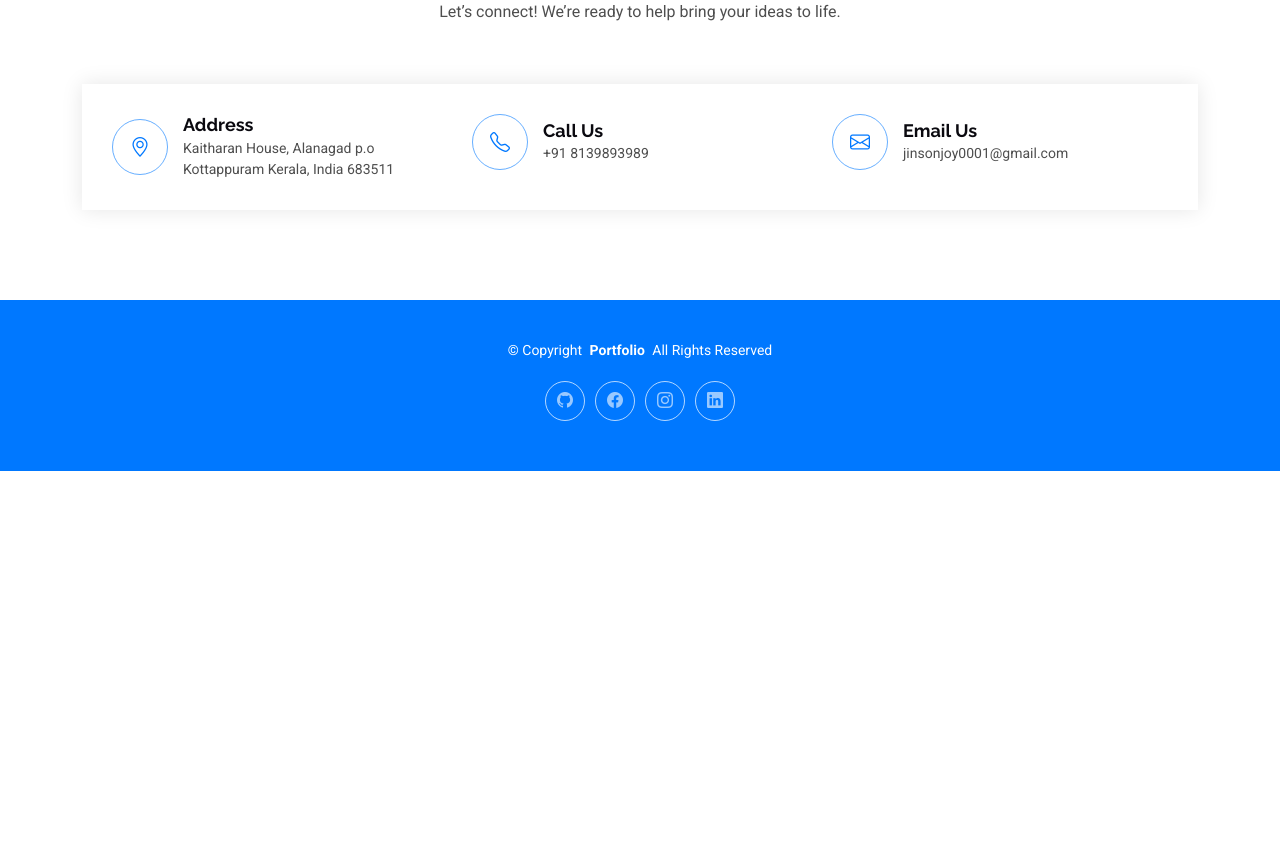
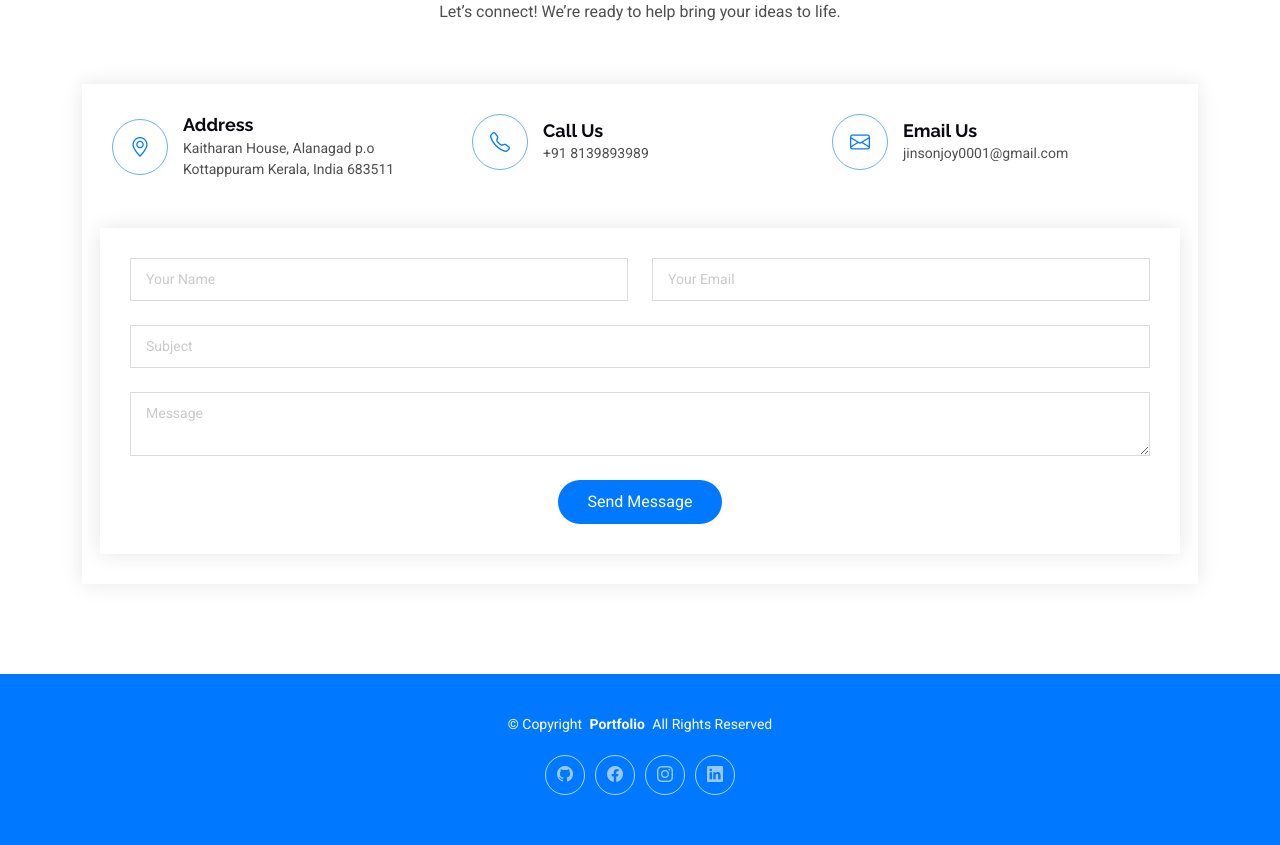
Before and after one commit to jinsonjoy/Jinson_Portfolio, a Django app: page / in a window 1280 px wide. Shown: the part 5078-5923 px from the top of the page. Before the commit the page ends 5549 px from the top, so only its background shows below. Run offline with Django 5.2, Linux system fonts and the light colour scheme; some libraries are stand-ins or nearby versions.

Commit message:
email form added

```diff
--- a/AdminApp/templates/index.html
+++ b/AdminApp/templates/index.html
@@ -518,6 +518,33 @@
               </div>
             </div><!-- End Info Item -->
 
+            <form id="contactForm" action="{% url 'send_email' %}" method="post" class="php-email-form" data-aos="fade-up" data-aos-delay="300">
+              {% csrf_token %}
+              <div class="row gy-4">
+
+                <div class="col-md-6">
+                  <input type="text" name="name" class="form-control" placeholder="Your Name" required>
+                </div>
+
+                <div class="col-md-6 ">
+                  <input type="email" class="form-control" name="email" placeholder="Your Email" required>
+                </div>
+
+                <div class="col-md-12">
+                  <input type="text" class="form-control" name="subject" placeholder="Subject" required>
+                </div>
+
+                <div class="col-md-12">
+                  <textarea class="form-control" name="message" rows="2" placeholder="Message" required></textarea>
+                </div>
+
+                <div class="col-md-12 text-center">
+                  <button type="submit">Send Message</button>
+                </div>
+
+              </div>
+            </form><!-- End Contact Form -->
+
           </div>
         </div>
 
@@ -566,6 +593,30 @@
   <!-- Main JS File -->
   <script src="{% static 'assets/js/main.js' %}"></script>
 
+<!--script for email success-->
+<script>
+document.getElementById("contactForm").addEventListener("submit", async function(e) {
+    e.preventDefault();  // stop page refresh
+
+    let formData = new FormData(this);
+
+    let response = await fetch("/send-email/", {
+        method: "POST",
+        body: formData,
+    });
+
+    let data = await response.json();
+
+    // show alert
+    alert(data.message);
+
+    if (data.status === "success") {
+        document.getElementById("contactForm").reset(); // clear form
+    }
+});
+</script>
+
+
 </body>
 
 </html>
--- a/AdminApp/urls.py
+++ b/AdminApp/urls.py
@@ -1,7 +1,9 @@
 from django.urls import path
 from AdminApp import views
+from AdminApp.views import send_email_view
 
 urlpatterns = [
     path('',views.index_page,name="index_page"),
+    path('send-email/', send_email_view, name='send_email'),
 
 ]
--- a/AdminApp/views.py
+++ b/AdminApp/views.py
@@ -5,3 +5,41 @@ from django.shortcuts import render, redirect
 
 def index_page(request):
     return render(request,"index.html")
+
+from django.core.mail import send_mail
+from django.shortcuts import render, redirect
+from django.contrib import messages
+import os
+
+from django.http import JsonResponse
+
+def send_email_view(request):
+    if request.method == "POST":
+        name = request.POST.get("name")
+        email = request.POST.get("email")
+        subject = request.POST.get("subject")
+        message = request.POST.get("message")
+
+        full_message = f"""
+You received a new contact form message:
+
+Name: {name}
+Email: {email}
+
+Message:
+{message}
+"""
+
+        try:
+            send_mail(
+                subject,
+                full_message,
+                os.environ.get("EMAIL_HOST_USER"),
+                [os.environ.get("EMAIL_RECEIVER")],
+                fail_silently=False,
+            )
+            return JsonResponse({"status": "success", "message": "Thank you for contacting us!"})
+        except Exception:
+            return JsonResponse({"status": "error", "message": "Email failed to send!"})
+
+    return JsonResponse({"status": "error", "message": "Invalid request"})
```
Also changed, not shown: Jinson_resume_project/settings.py (+24 -3 lines), requirements.txt (added, +9 -0 lines).
